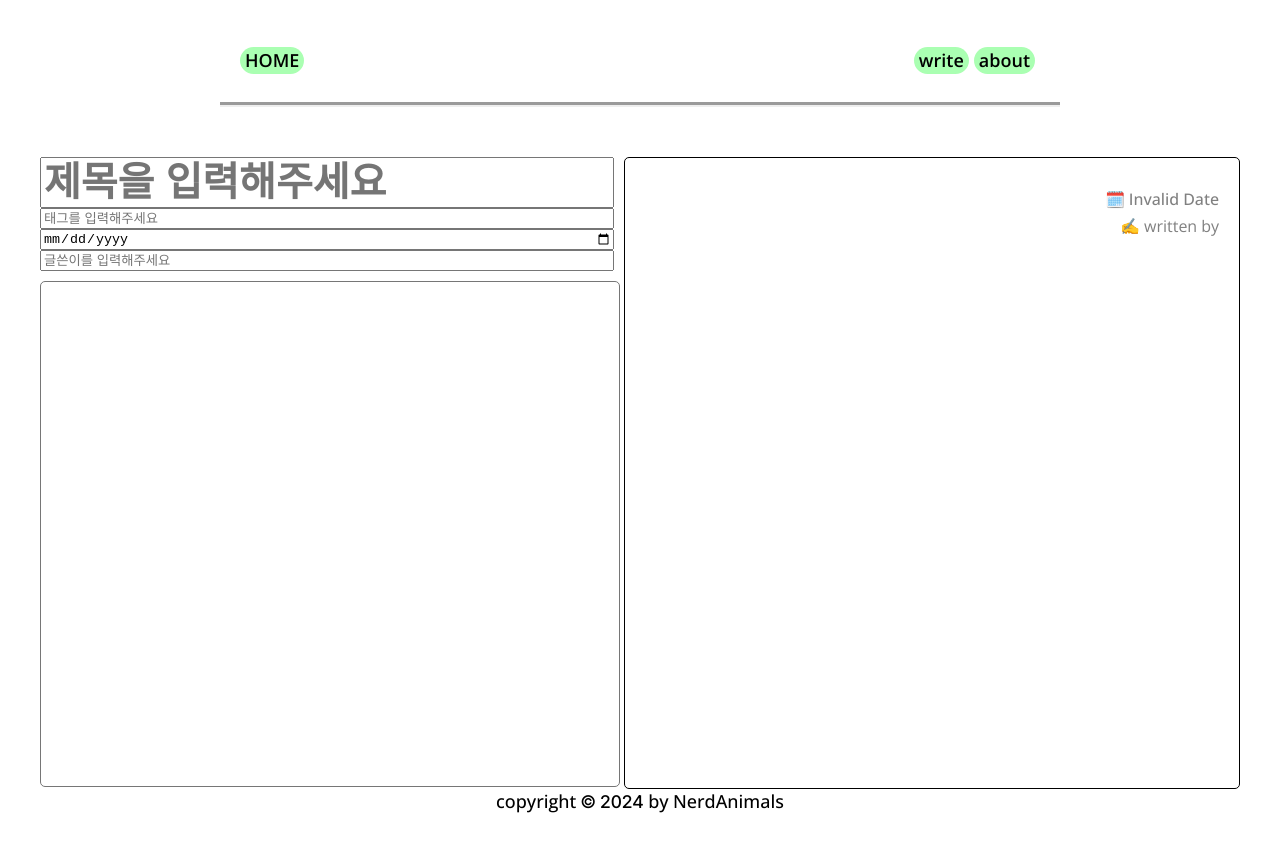
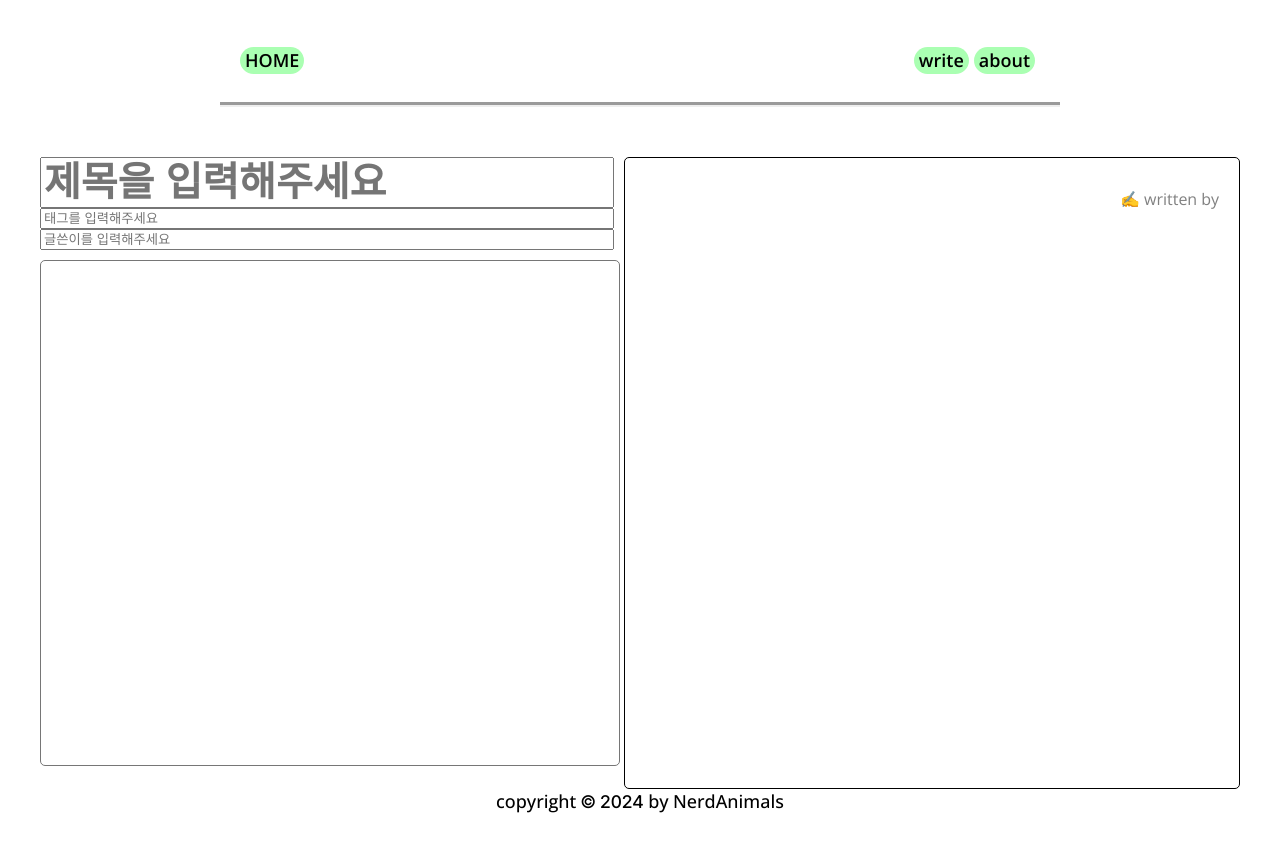
Before and after one commit to nerd-animals/na-log-engine, a Next.js app: page /write in a window 1280 px wide. Built offline with nearby package versions, Linux system fonts and the light colour scheme.

Commit message:
remove: remove date

```diff
--- a/app/_components/PostDisplay.tsx
+++ b/app/_components/PostDisplay.tsx
@@ -2,7 +2,6 @@ export interface Post {
   title: string;
   author: string;
   tags: string[];
-  date: string;
   content: string;
 }
 
@@ -20,15 +19,6 @@ export default function PostDisplay({ post }: { post: Post }) {
               ))
             : null}
         </div>
-        <div className="post-date">
-          🗓️{' '}
-          {new Date(post.date).toLocaleDateString('en-us', {
-            year: 'numeric',
-            month: 'long',
-            day: '2-digit',
-            weekday: 'short',
-          })}
-        </div>
       </div>
       <div className="post-author">
         ✍️ written by <strong>{post.author}</strong>
--- a/app/write/page.tsx
+++ b/app/write/page.tsx
@@ -8,7 +8,6 @@ export default function Write() {
     title: '',
     author: '',
     tags: [],
-    date: '',
     content: '',
   });
 
@@ -70,12 +69,6 @@ export default function Write() {
             onKeyDown={handleKeyDownValue}
           />
           <input
-            className="date"
-            type="date"
-            required
-            onChange={handleChangeInputPost}
-          />
-          <input
             className="author"
             type="text"
             placeholder="글쓴이를 입력해주세요"
```
